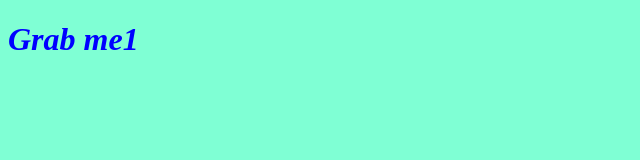
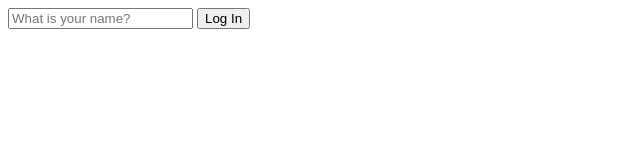
Before and after one commit to Mepistos/NomadCoder, a plain HTML site: page Vanila_JavaScript_Momentom/index.html in a window 1280 px wide. Shown: the whole page, without its empty margins (0-640 px from the left). Drawn offline with Linux system fonts and the light colour scheme.

Commit message:
001. LogIn done

```diff
--- a/Vanila_JavaScript_Momentom/app.js
+++ b/Vanila_JavaScript_Momentom/app.js
@@ -1,7 +1,30 @@
-const h1 = document.querySelector(".hello h1");
+// 001. login
+const loginForm = document.querySelector("#login-form");
+const loginInput = document.querySelector("#login-form input");
+const greeting = document.querySelector("#greeting");
 
-function handleTitleClick(){
-    h1.classList.toggle("clicked");
-}
+const HIDDEN_CLASSNAME = "hidden";
+const USERNAME_KEY = "username";
 
-h1.addEventListener("click", handleTitleClick);
+function onLoginSubmit(event){
+    event.preventDefault();
+
+    loginForm.classList.add(HIDDEN_CLASSNAME);
+    const username = loginInput.value;
+    localStorage.setItem(USERNAME_KEY, username);
+
+    paintGreetings(username);
+ }
+
+ function paintGreetings(username){
+    greeting.innerText = `Hello ${username}`;
+    greeting.classList.remove(HIDDEN_CLASSNAME);
+ }
+
+ const savedUsername = localStorage.getItem(USERNAME_KEY);
+ if(savedUsername === null){
+     loginForm.classList.remove(HIDDEN_CLASSNAME);
+     loginForm.addEventListener("submit", onLoginSubmit);
+ } else{
+    paintGreetings(savedUsername);
+ }
--- a/Vanila_JavaScript_Momentom/index.html
+++ b/Vanila_JavaScript_Momentom/index.html
@@ -6,13 +6,20 @@
         <meta name="viewport" content="width=device-width, initial-scale=1.0" />
 
         <link rel="stylesheet" href="style.css" />
-        <title>Momentum</title>
+        <title>Momentum App</title>
 
     </head>
     <bodys>
-        <div class="hello">
-            <h1 class="sexy-font">Grab me1</h1>
-        </div>
+        <form class="hidden" id="login-form">
+            <input
+                required
+                maxlength="15"
+                type="text"
+                placeholder="What is your name?"
+            />
+            <input type="submit" value="Log In"/>
+        </form>
+        <h1 id="greeting" class="hidden"></h1>
         <script src="app.js"></script>
     </body>
 </html>
--- a/Vanila_JavaScript_Momentom/style.css
+++ b/Vanila_JavaScript_Momentom/style.css
@@ -1,15 +1,3 @@
-body{
-    background-color: aquamarine;
+.hidden {
+    display: none;
 }
-
-h1{
-    color: blue;
-}
-
-.clicked{
-    color: tomato;
-}
-
-.sexy-font{
-    font-style: italic;
-}
```
